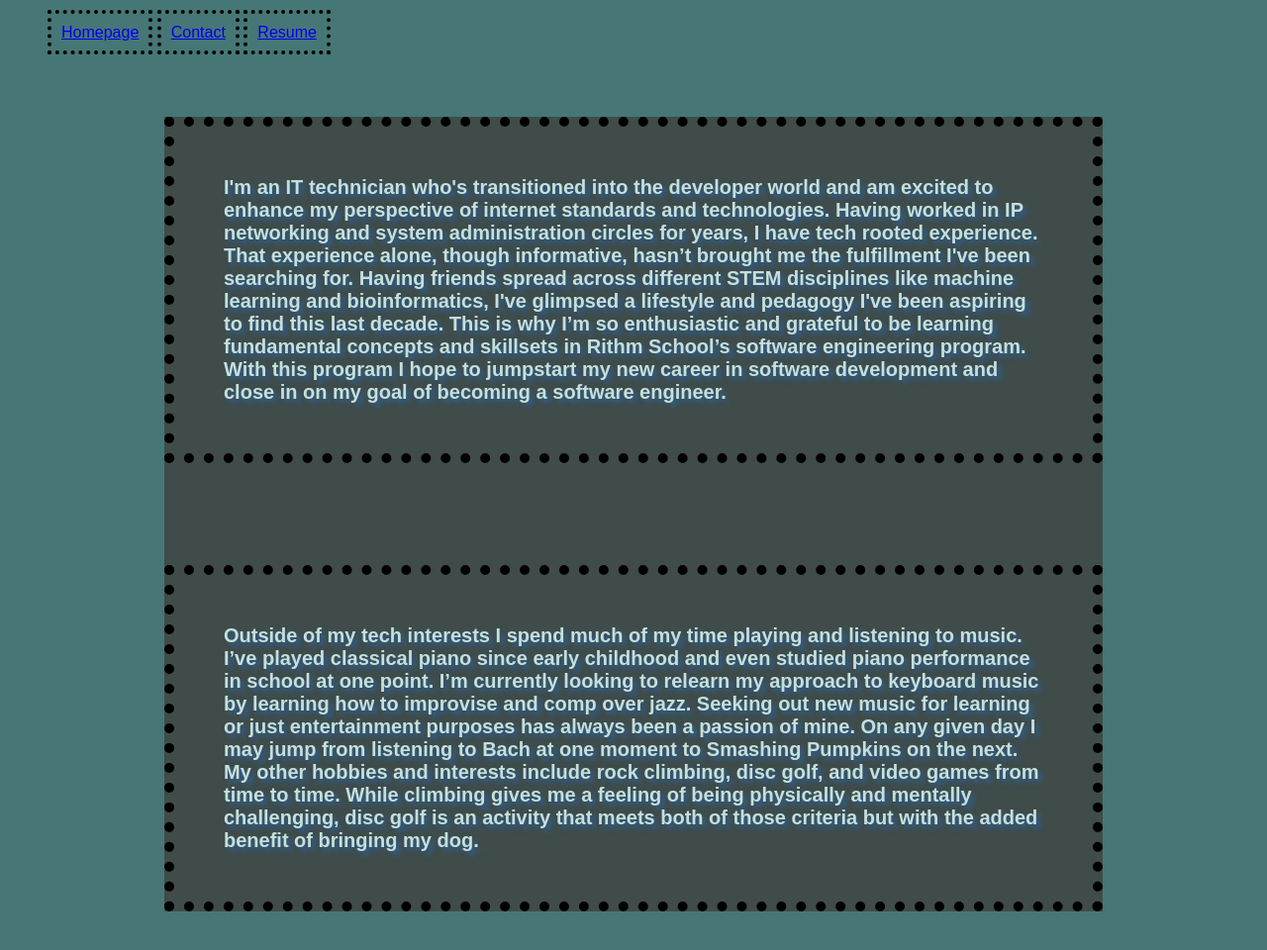
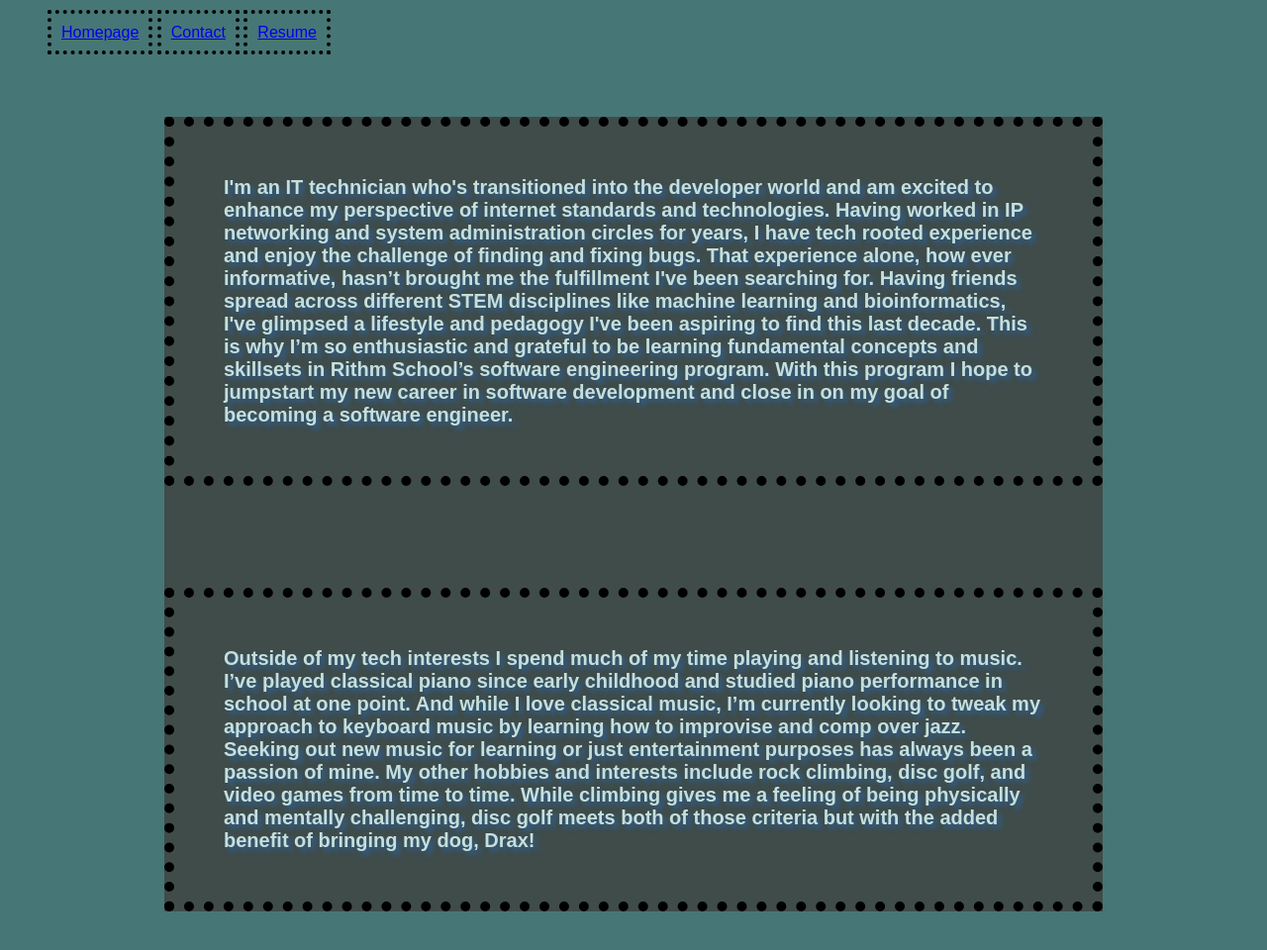
Before and after one commit to nathan-e-berger/nathan-e-berger.github.io, a plain HTML site: page aboutme.html in a window 1280 px wide. Shown: the whole page at 99% size. Drawn offline with Linux system fonts and the light colour scheme.

Commit message:
updated about me summary

```diff
--- a/aboutme.html
+++ b/aboutme.html
@@ -16,9 +16,9 @@
   </nav>
   <h1>
   <div id="blackbg">
-    <p id="#para">I'm an IT technician who's transitioned into the developer world and am excited to enhance my perspective of internet standards and technologies.  Having worked in IP networking and system administration circles for years, I have tech rooted experience.   That experience alone, though informative, hasn’t brought me the fulfillment I've been searching for.  Having friends spread across different STEM disciplines like machine learning and bioinformatics, I've glimpsed a lifestyle and pedagogy I've been aspiring to find this last decade.  This is why I’m so enthusiastic and grateful to be learning fundamental concepts and skillsets in Rithm School’s software engineering program.  With this program I hope to jumpstart my new career in software development and close in on my goal of becoming a software engineer.</p>
+    <p>I'm an IT technician who's transitioned into the developer world and am excited to enhance my perspective of internet standards and technologies.  Having worked in IP networking and system administration circles for years, I have tech rooted experience and enjoy the challenge of finding and fixing bugs.   That experience alone, how ever informative, hasn’t brought me the fulfillment I've been searching for.  Having friends spread across different STEM disciplines like machine learning and bioinformatics, I've glimpsed a lifestyle and pedagogy I've been aspiring to find this last decade.  This is why I’m so enthusiastic and grateful to be learning fundamental concepts and skillsets in Rithm School’s software engineering program.  With this program I hope to jumpstart my new career in software development and close in on my goal of becoming a software engineer.</p>
     <br>
-    <p id="para">Outside of my tech interests I spend much of my time playing and listening to music.  I’ve played classical piano since early childhood and even studied piano performance in school at one point.  I’m currently looking to relearn my approach to keyboard music by learning how to improvise and comp over jazz.  Seeking out new music for learning or just entertainment purposes has always been a passion of mine.  On any given day I may jump from listening to Bach at one moment to Smashing Pumpkins on the next.  My other hobbies and interests include rock climbing, disc golf, and video games from time to time.  While climbing gives me a feeling of being physically and mentally challenging, disc golf is an activity that meets both of those criteria but with the added benefit of bringing my dog.
+    <p>Outside of my tech interests I spend much of my time playing and listening to music.  I’ve played classical piano since early childhood and studied piano performance in school at one point.  And while I love classical music, I’m currently looking to tweak my approach to keyboard music by learning how to improvise and comp over jazz.  Seeking out new music for learning or just entertainment purposes has always been a passion of mine.  My other hobbies and interests include rock climbing, disc golf, and video games from time to time.  While climbing gives me a feeling of being physically and mentally challenging, disc golf meets both of those criteria but with the added benefit of bringing my dog, Drax!
     </p>
   </div>
 </body>
```
